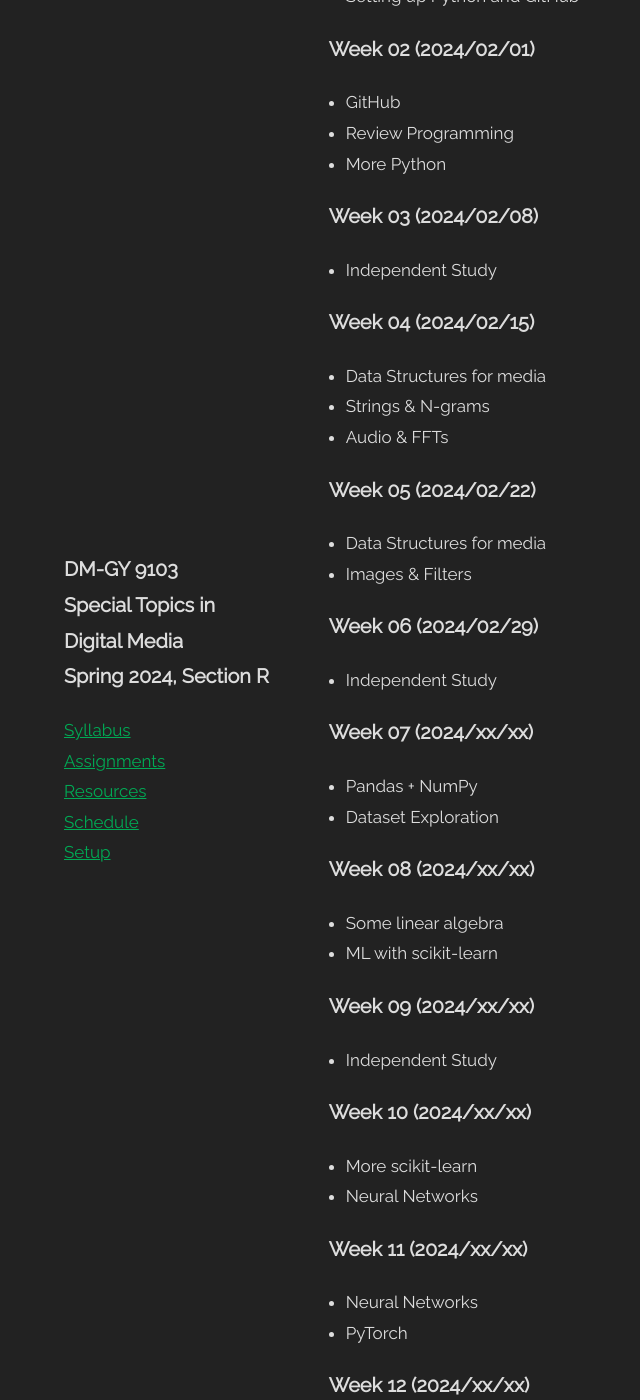
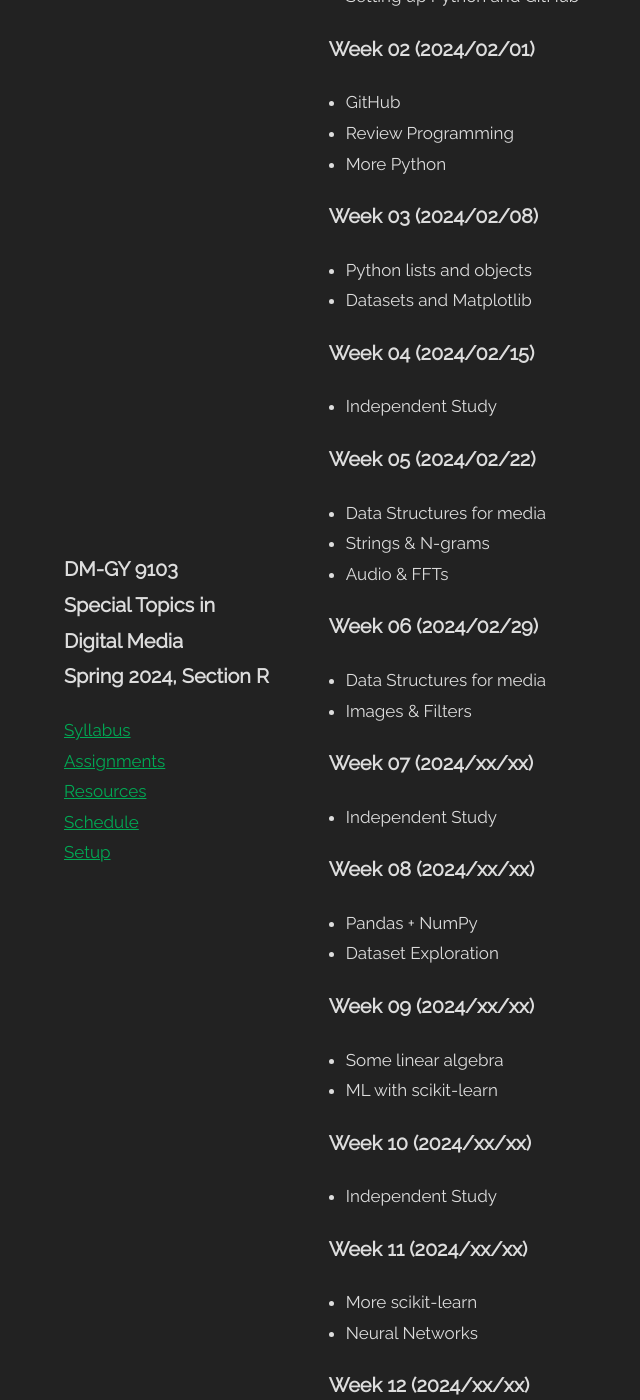
Before and after one commit to DM-GY-9103-2024S-R/DM-GY-9103-2024S-R.github.io, a Jekyll site: the page built from README.md, in a window 1280 px wide and 1400 px high, scrolled down 2749 px. Shown: the whole window, without its empty margins (4-644 px from the left). Built offline with Jekyll 4.4.1, drawn with Linux system fonts in a browser that asks for light colours; some of the changed text lies outside the part shown.

Commit message:
update schedule wk02 and hw01

```diff
--- a/README.md
+++ b/README.md
@@ -90,47 +90,42 @@ Letter grades for the entire course will be assigned as follows:
 - More Python
 
 ### Week 03 (2024/02/08)
+- Python lists and objects
+- Datasets and Matplotlib
+
+### Week 04 (2024/02/15)
 - Independent Study
 
-### Week 04 (2024/02/15)
+### Week 05 (2024/02/22)
 - Data Structures for media
 - Strings & N-grams
 - Audio & FFTs
 
-### Week 05 (2024/02/22)
+### Week 06 (2024/02/29)
 - Data Structures for media
 - Images & Filters
 
-### Week 06 (2024/02/29)
+### Week 07 (2024/xx/xx)
 - Independent Study
 
-### Week 07 (2024/xx/xx)
+### Week 08 (2024/xx/xx)
 - Pandas + NumPy
 - Dataset Exploration
 
-### Week 08 (2024/xx/xx)
+### Week 09 (2024/xx/xx)
 - Some linear algebra
 - ML with scikit-learn
 
-### Week 09 (2024/xx/xx)
+### Week 10 (2024/xx/xx)
 - Independent Study
 
-### Week 10 (2024/xx/xx)
+### Week 11 (2024/xx/xx)
 - More scikit-learn
 - Neural Networks
 
-### Week 11 (2024/xx/xx)
+### Week 12 (2024/xx/xx)
 - Neural Networks
 - PyTorch
-
-### Week 12 (2024/xx/xx)
-- Independent Study
-
-### Week 13 (2024/xx/xx)
-- TBD
-
-### Week 14 (2024/xx/xx)
-- TBD
 
 ---
 
```
Also changed, not shown: _pages/homework/01.md (+4 -9 lines), _pages/week/02.md (+1 -1 lines).
